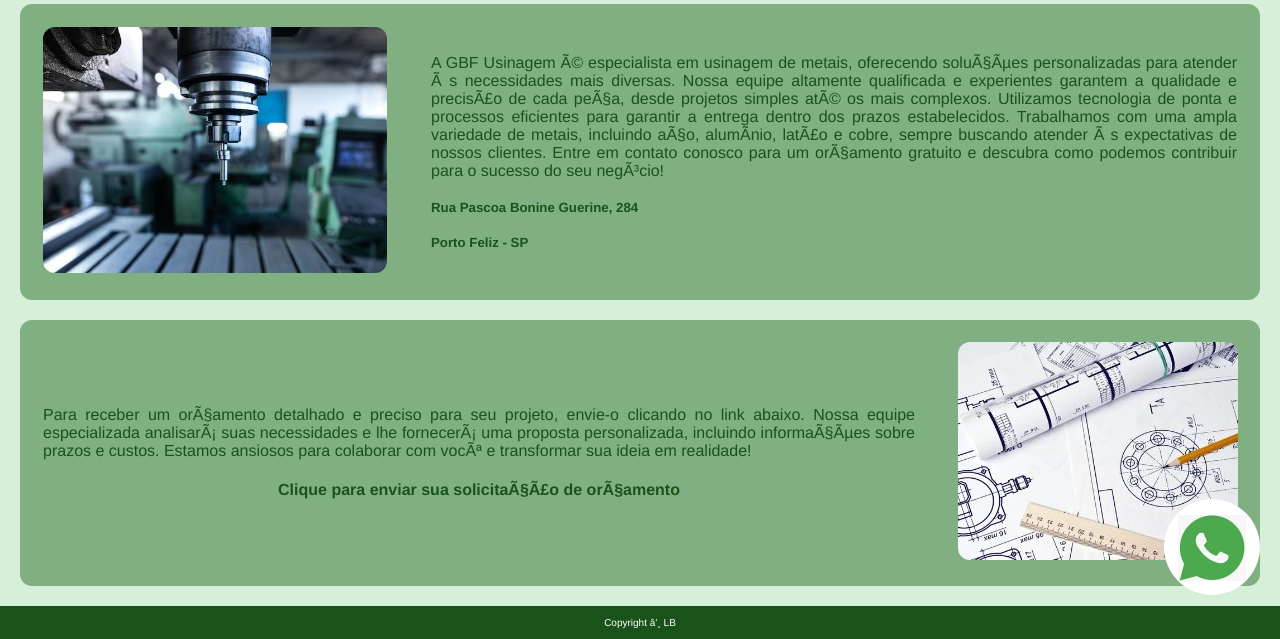
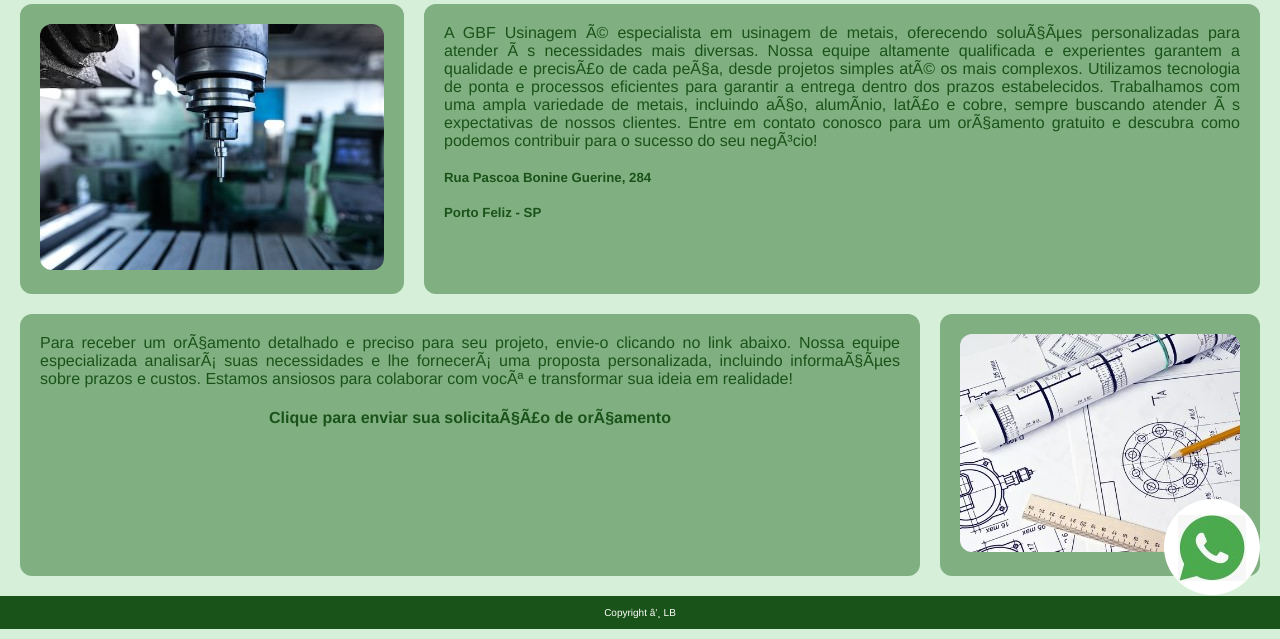
Before and after one commit to lbarro11/htmlpflio, a plain HTML site: page index.html in a window 1280 px wide. Shown: the part 185-824 px from the top of the page. Drawn offline with Linux system fonts and the light colour scheme.

Commit message:
Add files via upload

```diff
--- a/estilo2.css
+++ b/estilo2.css
@@ -37,9 +37,12 @@ body {
 	margin-bottom: 0px;
 }
 
-table {
+.table {
 		background-color: #80AF81;
-		margin: 20px
+		margin: 20px;
+		border-radius: 12px;
+		display:block
+
 }
 .address{
 	font-family: Helvetica;
@@ -113,3 +116,23 @@ footer{
 	z-index:51
 
  }
+ .flex-container{
+	 display: flex;
+
+ }
+ .card{
+	 	background-color: #80AF81;
+		margin-left:20px;
+		margin-right:10px;
+		border-radius: 12px;
+
+ }
+ .first{
+	 flex:2;
+ }
+  .card2{
+	 	background-color: #80AF81;
+		margin-left:10px;
+		margin-right:20px;
+		border-radius: 12px;
+ }
--- a/index.html
+++ b/index.html
@@ -32,27 +32,26 @@
 		</div>
 		<p>
 		<h2> <center>            Serviços de usinagem em geral</center></h2>
-		<table style="border-radius:12px">
-			<td>
-			<img class="items" style="border-radius:12px" src="./img/usinagem.jpg">
-			</td>
-			<td>
+		<div class="flex-container">
+			<div class="first card" style="float:left">
+				<img class="items" style="border-radius:12px;" src="./img/usinagem.jpg">
+			</div>
+			<div class="card2">
 				<p>A GBF Usinagem é especialista em usinagem de metais, oferecendo soluções personalizadas para atender às necessidades mais diversas. Nossa equipe altamente qualificada e experientes garantem a qualidade e precisão de cada peça, desde projetos simples até os mais complexos. Utilizamos tecnologia de ponta e processos eficientes para garantir a entrega dentro dos prazos estabelecidos. Trabalhamos com uma ampla variedade de metais, incluindo aço, alumínio, latão e cobre, sempre buscando atender às expectativas de nossos clientes. Entre em contato conosco para um orçamento gratuito e descubra como podemos contribuir para o sucesso do seu negócio!<p>
-		<h5 class="address">Rua Pascoa Bonine Guerine, 284</h5>
-		<h5 class="address">Porto Feliz - SP</h5>
-
-			</td>
-		</table>
+				<h5 class="address">Rua Pascoa Bonine Guerine, 284</h5>
+				<h5 class="address">Porto Feliz - SP</h5>
+				</div>
+			</div>
 		<p>
-		<table style="border-radius:12px">
-			<td>
+		<div class="flex-container">
+			<div class="first card"style="clear:left">
 			<p>Para receber um orçamento detalhado e preciso para seu projeto, envie-o clicando no link abaixo. Nossa equipe especializada analisará suas necessidades e lhe fornecerá uma proposta personalizada, incluindo informações sobre prazos e custos. Estamos ansiosos para colaborar com você e transformar sua ideia em realidade!<p>
 			<p><h4><center><a class="address" href="mailto:gbfusinagem@terra.com.br">Clique para enviar sua solicitação de orçamento</a></center></h4><p>
-			</td>
-			<td class="orcamento">
-			<img style="border-radius:12px" src="./img/orcamento.jpg">
-			</td>
-		</table>
+			</div>
+			<div class="card2" style="float:right">
+			<img class="items" style="border-radius:12px" src="./img/orcamento.jpg">
+			</div>
+		</div>
 
 		<p>
 
```
